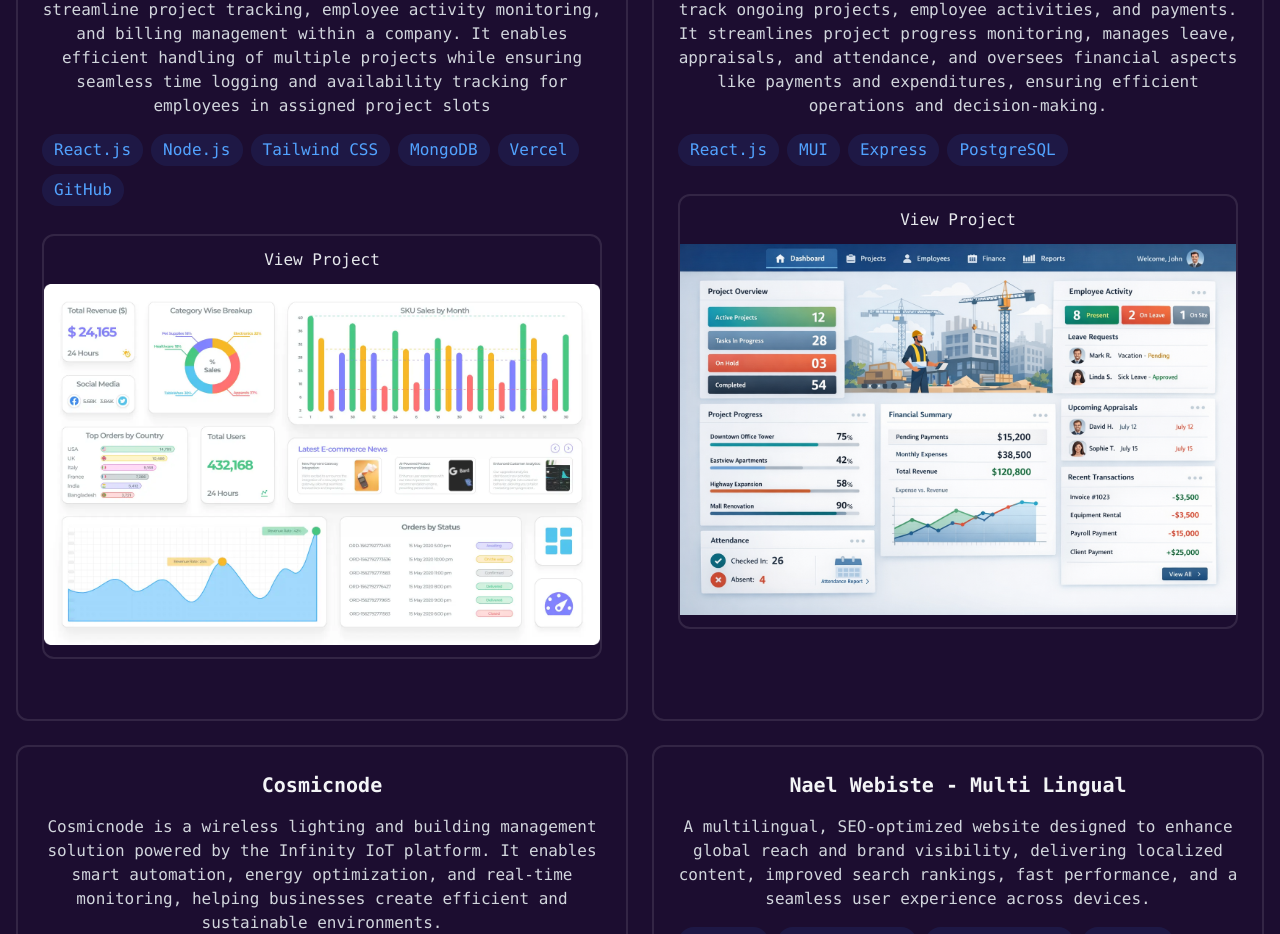
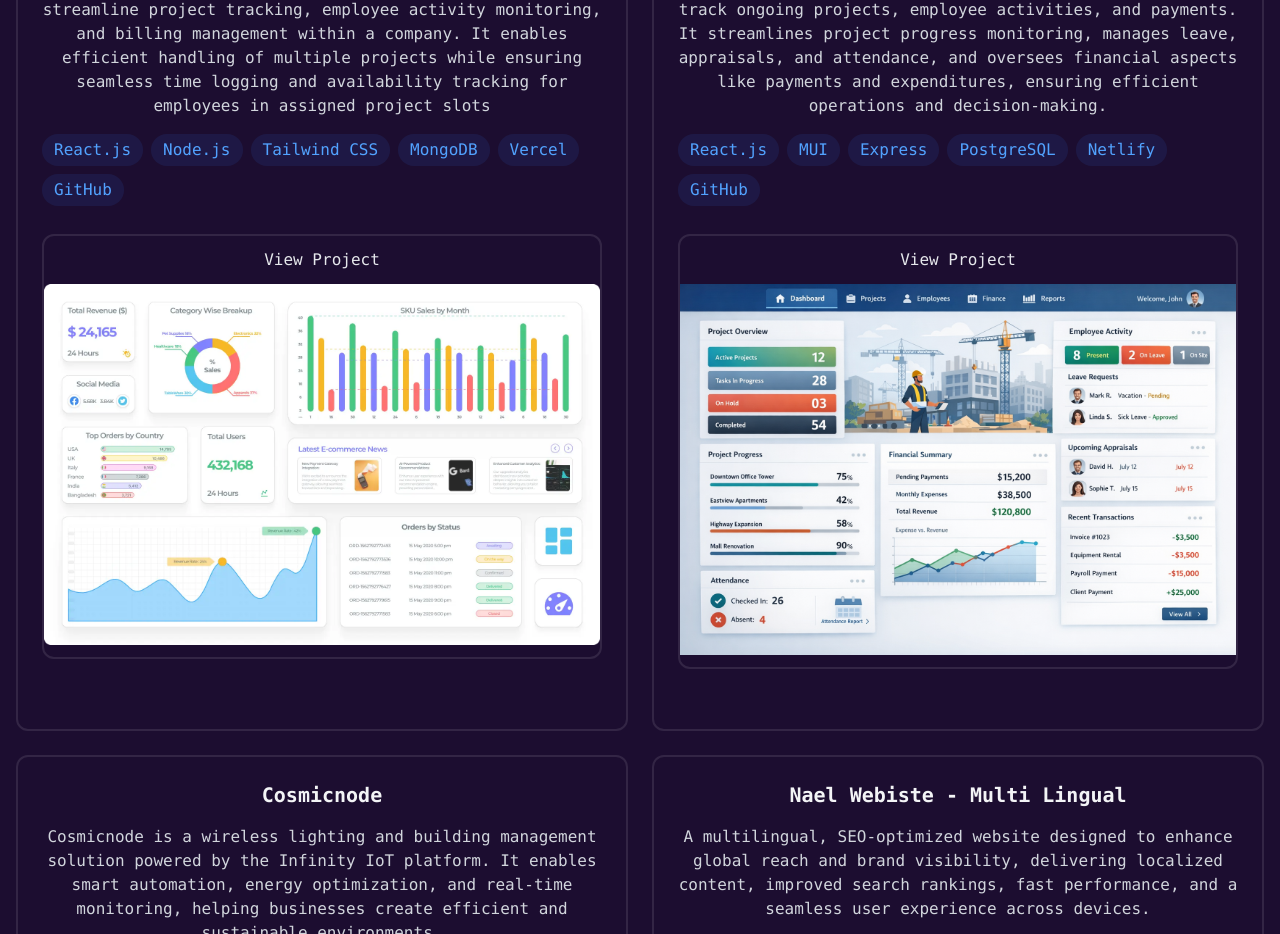
Before and after one commit to akhilr2805/akhil-ramesh-portfolio, a React (Vite) app: page / in a window 1280 px wide. Shown: the part 2796-3730 px from the top of the page. Built offline with nearby package versions, Linux system fonts and the light colour scheme.

Commit message:
skill updates

```diff
--- a/src/sections/Projects.jsx
+++ b/src/sections/Projects.jsx
@@ -19,7 +19,7 @@ function Projects() {
       name: "Nael Construction - Management App",
       brief:
         "A custom construction management application that helps track ongoing projects, employee activities, and payments. It streamlines project progress monitoring, manages leave, appraisals, and attendance, and oversees financial aspects like payments and expenditures, ensuring efficient operations and decision-making. ",
-      tech: ["React.js", "MUI", "Express", "PostgreSQL"],
+      tech: ["React.js", "MUI", "Express", "PostgreSQL","Netlify" ,"GitHub"],
     },
     {
       image:Cosmicnode ,
```
